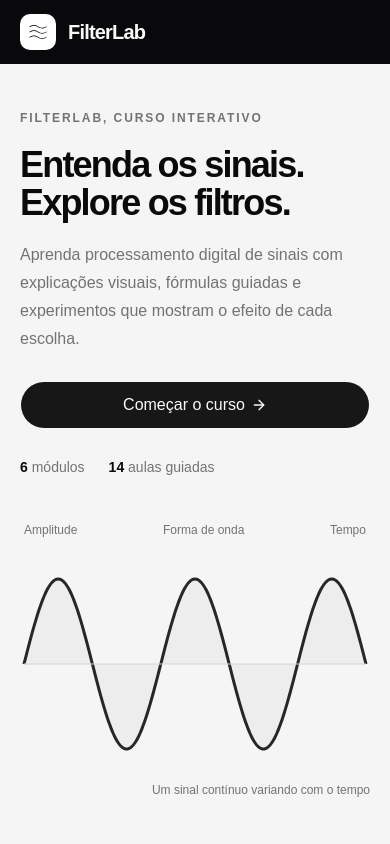
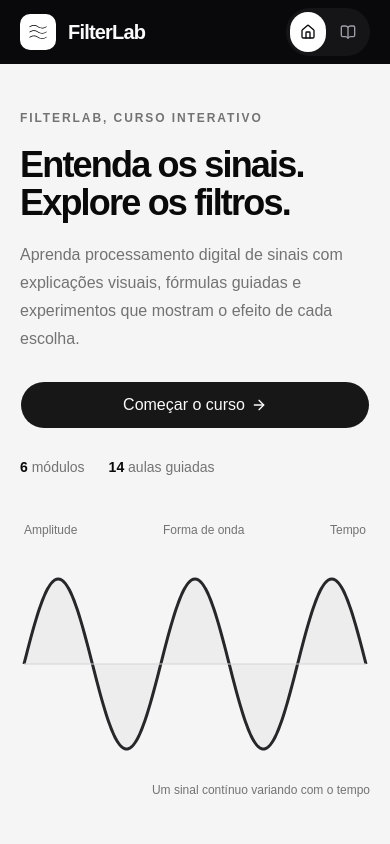
Before and after one commit to nayetdet/filterlab, a React (Vite) app: page / in a window 390 px wide. Shown: the top 844 px of the page. Built offline with nearby package versions, Linux system fonts and the light colour scheme.

Commit message:
feat(layout): add responsive primary navigation to navbar

```diff
--- a/src/components/layout/navbar.tsx
+++ b/src/components/layout/navbar.tsx
@@ -1,11 +1,38 @@
+import { BookOpen, House } from 'lucide-react';
+import { NavLink } from 'react-router-dom';
 import Brand from '@/components/common/brand';
 
-export const Navbar = () => (
-  <header className="bg-zinc-950 text-zinc-50">
-    <div className="mx-auto flex min-h-16 max-w-[1240px] items-center justify-between px-5 sm:px-8">
-      <Brand />
-    </div>
-  </header>
-);
+export const Navbar = () => {
+  const links = [
+    { label: 'Início', to: '/', icon: House },
+    { label: 'Curso', to: '/course', icon: BookOpen },
+  ];
+
+  return (
+    <header className="bg-zinc-950 text-zinc-50">
+      <div className="mx-auto flex min-h-16 max-w-[1240px] flex-wrap items-center justify-between gap-x-4 gap-y-2 px-5 py-2 sm:px-8">
+        <Brand />
+        <nav
+          aria-label="Navegação principal"
+          className="flex items-center gap-1 rounded-full bg-white/5 p-1"
+        >
+          {links.map(({ label, to, icon: Icon }) => (
+            <NavLink
+              key={to}
+              to={to}
+              end={to === '/'}
+              className={({ isActive }) =>
+                `flex h-10 items-center justify-center gap-2 rounded-full px-2.5 text-sm font-medium transition-colors sm:px-4 ${isActive ? 'bg-white text-zinc-950' : 'text-zinc-400 hover:bg-white/10 hover:text-white'}`
+              }
+            >
+              <Icon className="size-4" aria-hidden="true" />
+              <span className="sr-only sm:not-sr-only">{label}</span>
+            </NavLink>
+          ))}
+        </nav>
+      </div>
+    </header>
+  );
+};
 
 export default Navbar;
```
